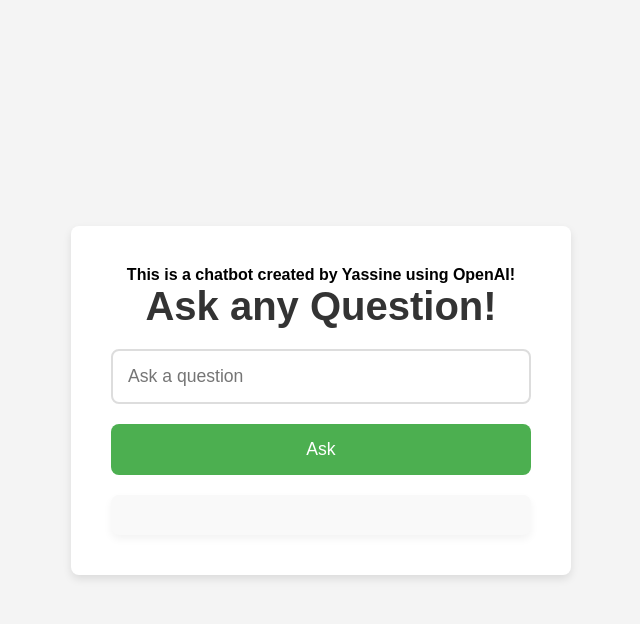
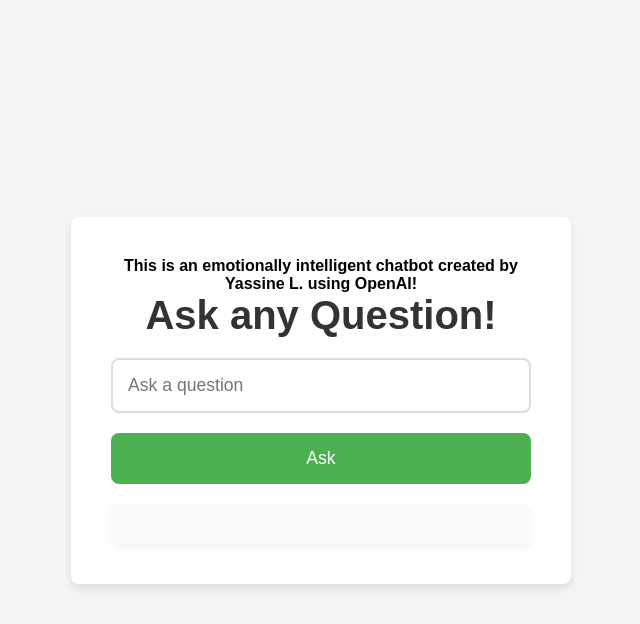
Before and after one commit to lamtalaa/testFlaskApp, a Flask app: page / in a window 1280 px wide. Shown: the top 624 px of the page, without its empty margins (319-959 px from the left). Run offline with Flask 3, Linux system fonts and the light colour scheme.

Commit message:
Update index.html

```diff
--- a/templates/index.html
+++ b/templates/index.html
@@ -81,7 +81,7 @@
 </head>
 <body>
     <div class="container">
-        <h4>This is a chatbot created by Yassine using OpenAI!</h4>
+        <h4>This is an emotionally intelligent chatbot created by Yassine L. using OpenAI!</h4>
         <h1>Ask any Question!</h1>
 
         <form method="POST" action="/ask">
```
